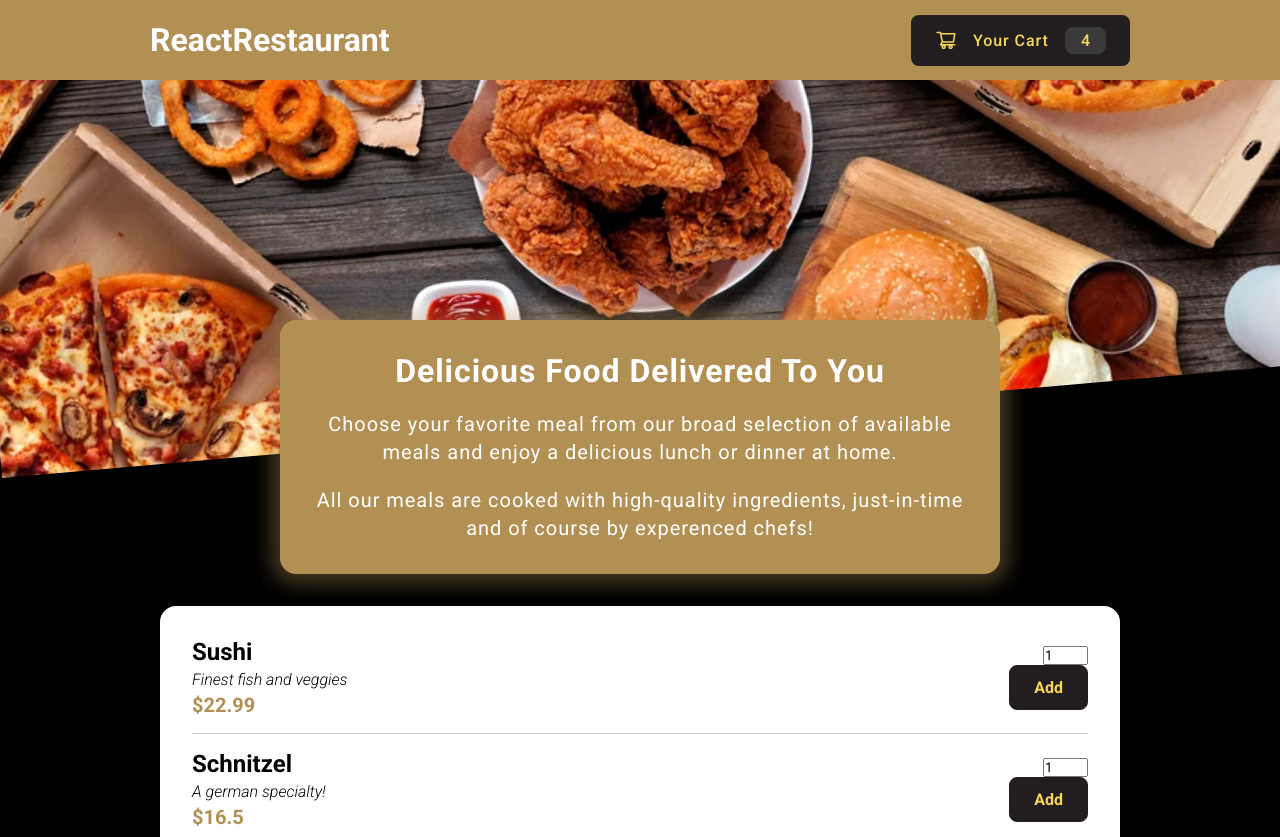
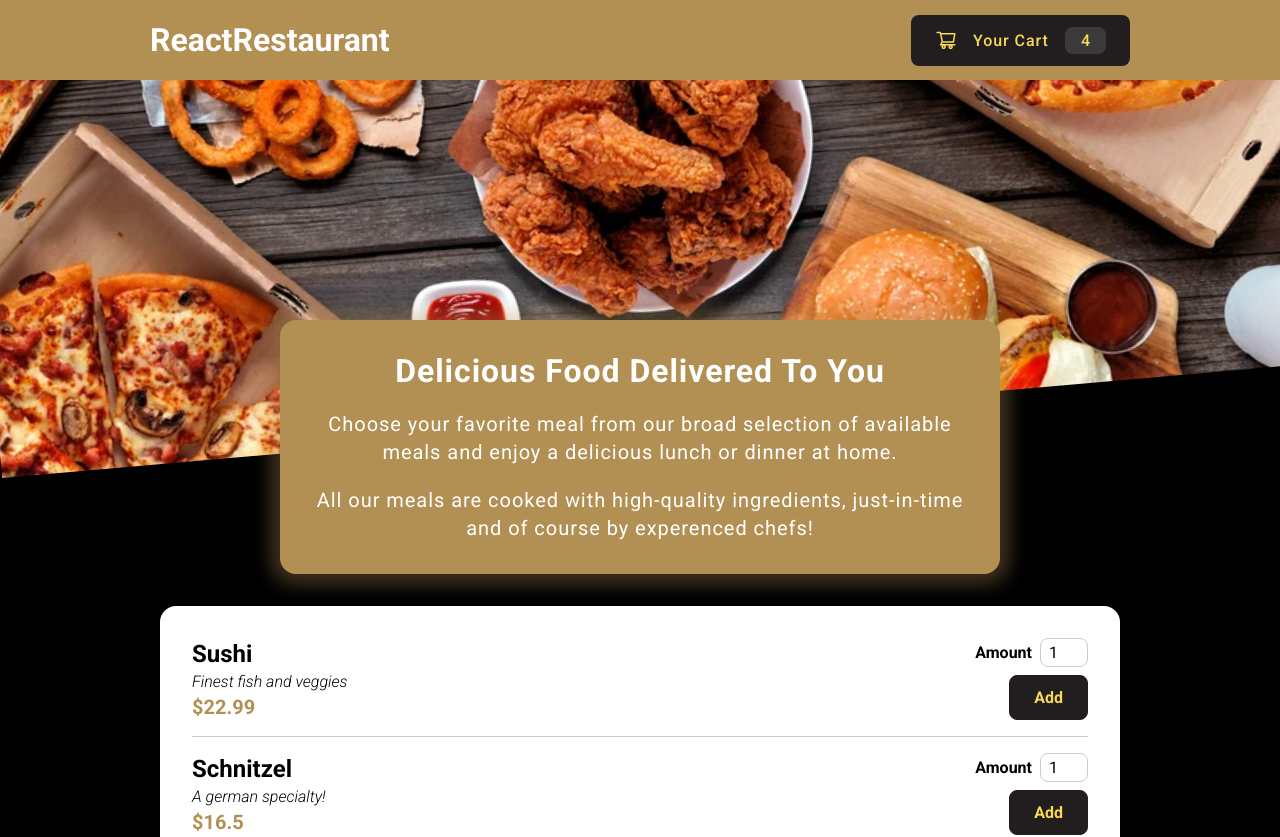
Before and after one commit to VladimirVolvakov/food-order-react-app, a React (Create React App) app: page / in a window 1280 px wide. Shown: the top 837 px of the page. Built offline with nearby package versions, Linux system fonts and the light colour scheme; the HTML template or start-up script is replaced by a standard one.

Commit message:
style: add styles for Input UI component

```diff
--- a/src/components/Food/MealsListItemForm.jsx
+++ b/src/components/Food/MealsListItemForm.jsx
@@ -7,7 +7,7 @@ const MealsListItemForm = () => {
   return (
     <Form>
       <Input
-        label="Amount"
+        labelText="Amount"
         id="amount"
         type="number"
         inputParams={{ min: "1", max: "10", step: "1", defaultValue: "1" }}
--- a/src/components/UI/Input.styles.js
+++ b/src/components/UI/Input.styles.js
@@ -1,7 +1,25 @@
 import styled from "styled-components";
 
-export const InputContainer = styled.div``;
+export const InputContainer = styled.div`
+  display: flex;
+  justify-content: end;
+  align-items: center;
+  margin-bottom: 0.5rem;
+`;
 
-export const Label = styled.label``;
+export const Label = styled.label`
+  font-weight: 600;
+  margin-right: 0.5rem;
+`;
 
-export const AmountInput = styled.input``;
+export const AmountInput = styled.input`
+  width: 3rem;
+  padding: 0.25rem 0.5rem;
+  font: inherit;
+  border: 1px solid #ccc;
+  border-radius: 0.5rem;
+
+  &:focus {
+    outline: none;
+  }
+`;
```
